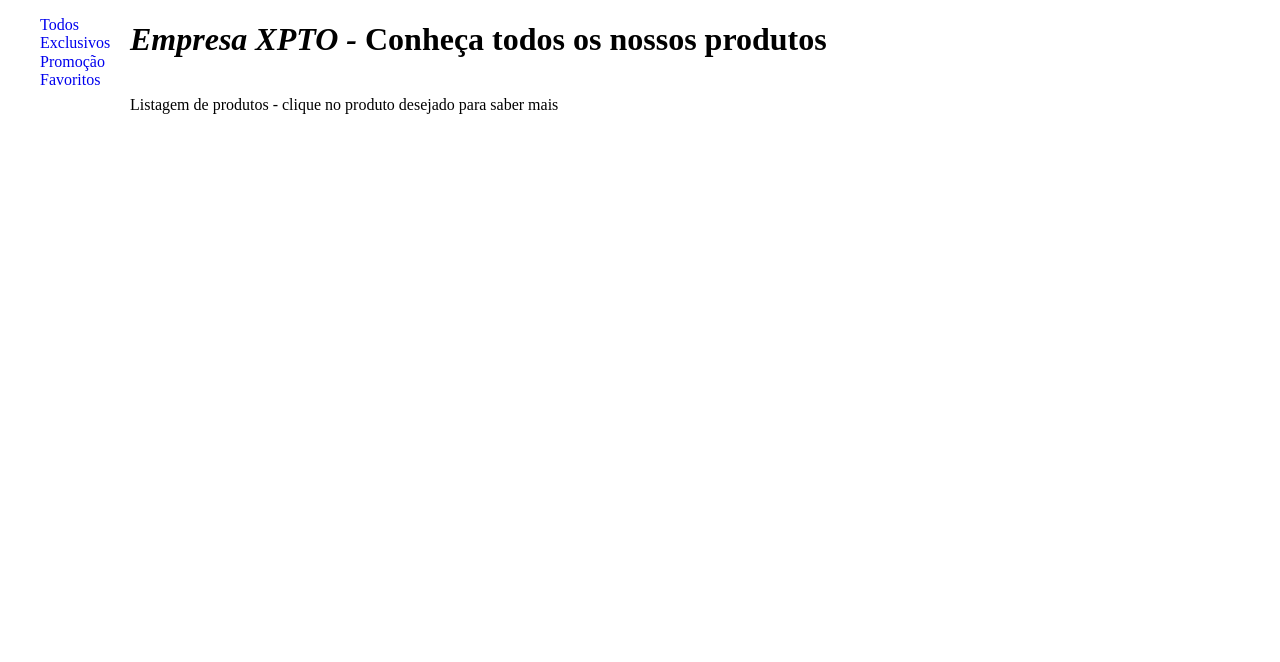
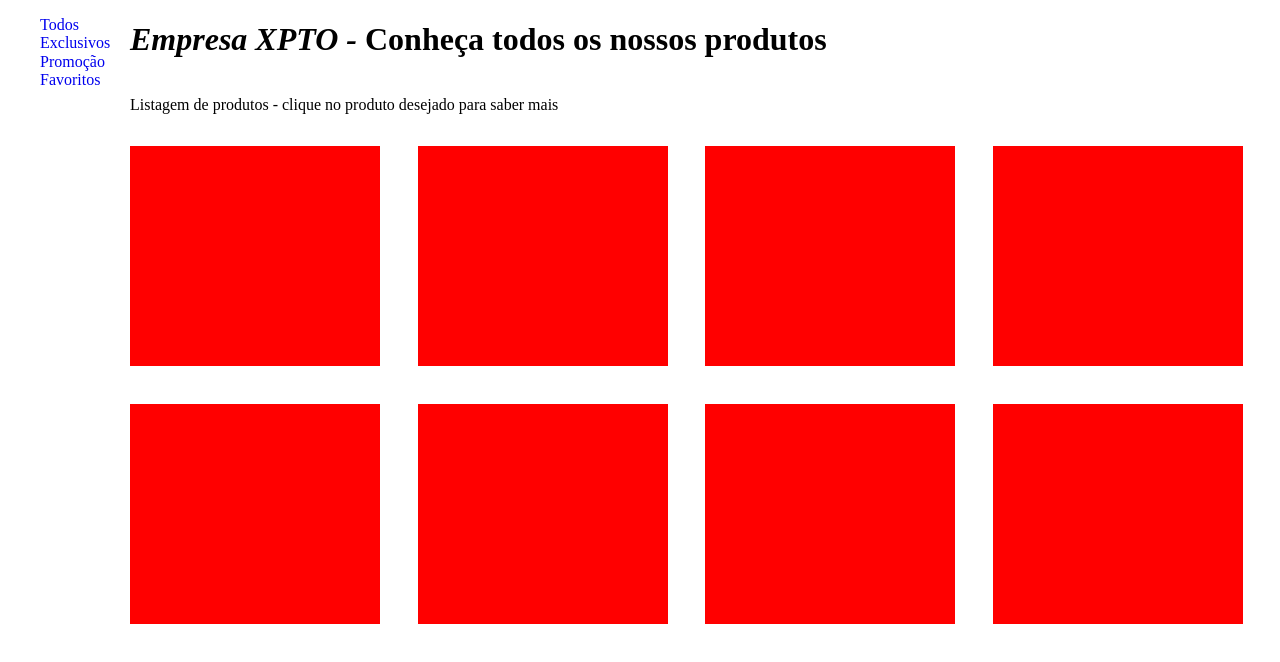
Before and after one commit to DenisdS/ecommerce, a React (Create React App) app in the folder client/: page / in a window 1280 px wide. Shown: the top 662 px of the page. Built offline with nearby package versions, Linux system fonts and the light colour scheme.

Commit message:
Add Grid CSS of List

```diff
--- /dev/null
+++ b/client/src/components/listProducts.js
@@ -0,0 +1,36 @@
+import React from 'react'
+import styled from 'styled-components'
+
+const Section = styled.section`
+  display: grid;
+  grid-template-columns: 1fr;
+`
+const List = styled.ul`
+  display: grid;
+  grid-template-columns: repeat(4, 250px);
+  grid-auto-rows: 220px;
+  gap: 37.5px;
+  padding: 0;
+`
+const ItemList = styled.li`
+  background: red;
+`
+
+const ListProducts = () => {
+  return(
+    <Section>
+      <List>
+        <ItemList />
+        <ItemList />
+        <ItemList />
+        <ItemList />
+        <ItemList />
+        <ItemList />
+        <ItemList />
+        <ItemList />
+      </List>
+    </Section>
+  )
+}
+
+export default ListProducts;
--- a/client/src/pages/products.js
+++ b/client/src/pages/products.js
@@ -1,11 +1,14 @@
 import React from 'react'
 import Helmet from 'react-helmet'
+
+import List from '../components/ListProducts'
 
 const Products = () =>{
 
   return (
     <>
       <Helmet title="Empresa XPTO - Conheça nossos produtos" />
+      <List />
     </>
   );
 }
```
